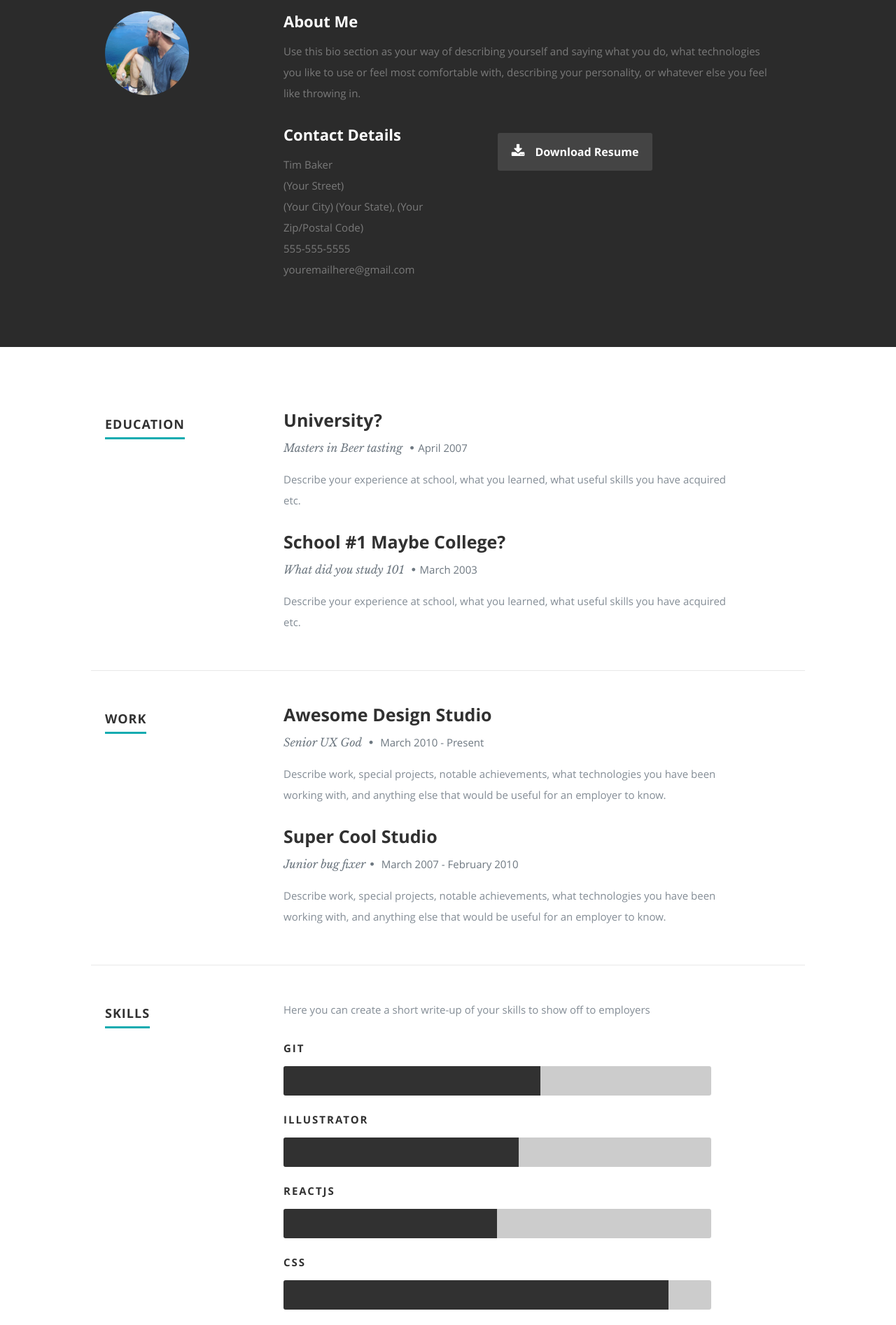
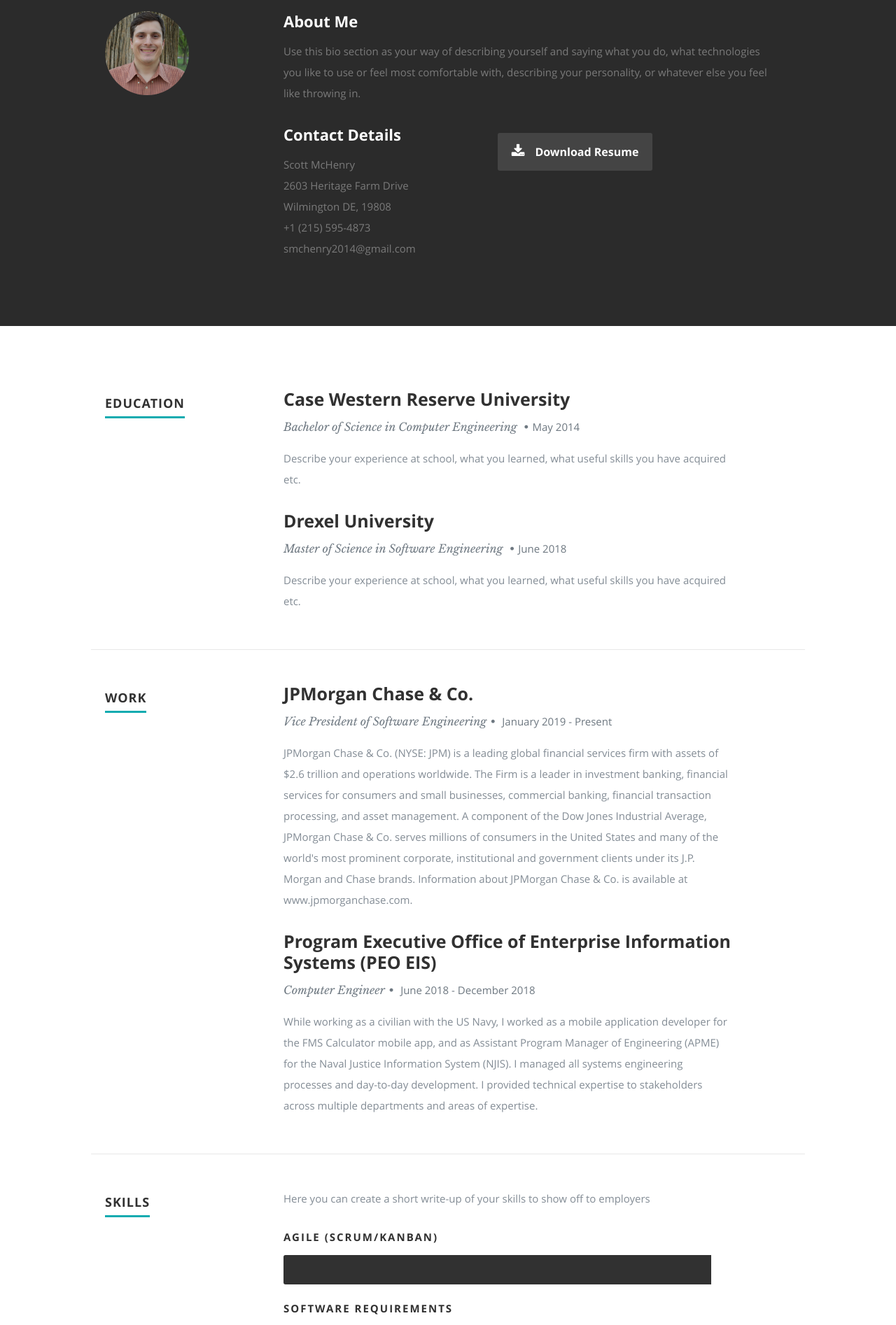
Before and after one commit to tbakerx/react-resume-template, a React (Create React App) app: page / in a window 1280 px wide. Shown: the part 880-2774 px from the top of the page at 70% size. Built offline with nearby package versions, Linux system fonts and the light colour scheme.

Commit message:
Initial Commit to forked repository

```diff
--- a/public/index.html
+++ b/public/index.html
@@ -12,7 +12,7 @@
     <link rel="stylesheet" href="%PUBLIC_URL%/css/magnific-popup.css">
 
 
-    <title>Tim Baker Development</title>
+    <title>Scott McHenry - Software Engineer</title>
   </head>
 
   <body>
--- a/public/resumeData.json
+++ b/public/resumeData.json
@@ -1,46 +1,36 @@
 {
   "main": {
-    "name": "Tim Baker",
-    "occupation": "(Your Occupation Here)",
-    "description": "Here will be your description. Use this to describe what you do or whatever you feel best describes yourself to a potential employer",
+    "name": "Scott McHenry",
+    "occupation": "Software and DevOps Engineer",
+    "description": "I'm a Vice President of Software Engineering for JPMorgan Chase & Co., and I'm a graduate of both Case Western Reserve University (2014, B.S. Computer Engineering) and Drexel University (2018, M.S. Software Engineering).",
     "image": "profilepic.jpg",
     "bio": "Use this bio section as your way of describing yourself and saying what you do, what technologies you like to use or feel most comfortable with, describing your personality, or whatever else you feel like throwing in.",
     "contactmessage": "Here is where you should write your message to readers to have them get in contact with you.",
-    "email": "youremailhere@gmail.com",
-    "phone": "555-555-5555",
+    "email": "smchenry2014@gmail.com",
+    "phone": "+1 (215) 595-4873",
     "address": {
-      "street": "(Your Street)",
-      "city": "(Your City)",
-      "state": "(Your State)",
-      "zip": "(Your Zip/Postal Code)"
+      "street": "2603 Heritage Farm Drive",
+      "city": "Wilmington",
+      "state": "DE",
+      "zip": "19808"
     },
     "website": "http://www.timbakerdev.com",
-    "resumedownload": "http://timbakerdev.com",
+    "resumedownload": "/mchenry-scott-resume.pdf",
     "social": [
       {
-        "name": "facebook",
-        "url": "http://facebook.com/tim.baker.906",
-        "className": "fa fa-facebook"
-      },
-      {
-        "name": "twitter",
-        "url": "http://twitter.com",
-        "className": "fa fa-twitter"
-      },
-      {
         "name": "linkedin",
-        "url": "https://www.linkedin.com/in/tim-baker-8420009a/",
+        "url": "https://www.linkedin.com/in/scottmmchenry/",
         "className": "fa fa-linkedin"
       },
       {
-        "name": "instagram",
-        "url": "http://instagram.com/tbaker_x",
-        "className": "fa fa-instagram"
+        "name": "github",
+        "url": "http://github.com/scottmc500",
+        "className": "fa fa-github"
       },
       {
-        "name": "github",
-        "url": "http://github.com/tbakerx",
-        "className": "fa fa-github"
+        "name": "stack-overflow",
+        "url": "https://stackoverflow.com/users/17783295/scott-mchenry",
+        "className": "fa fa-stack-overflow"
       }
     ]
   },
@@ -48,60 +38,64 @@
     "skillmessage": "Here you can create a short write-up of your skills to show off to employers",
     "education": [
       {
-        "school": "University?",
-        "degree": "Masters in Beer tasting",
-        "graduated": "April 2007",
+        "school": "Case Western Reserve University",
+        "degree": "Bachelor of Science in Computer Engineering",
+        "graduated": "May 2014",
         "description": "Describe your experience at school, what you learned, what useful skills you have acquired etc."
       },
       {
-        "school": "School #1 Maybe College?",
-        "degree": "What did you study 101",
-        "graduated": "March 2003",
+        "school": "Drexel University",
+        "degree": "Master of Science in Software Engineering",
+        "graduated": "June 2018",
         "description": "Describe your experience at school, what you learned, what useful skills you have acquired etc."
       }
     ],
     "work": [
       {
-        "company": "Awesome Design Studio",
-        "title": "Senior UX God ",
-        "years": "March 2010 - Present",
-        "description": "Describe work, special projects, notable achievements, what technologies you have been working with, and anything else that would be useful for an employer to know."
+        "company": "JPMorgan Chase & Co.",
+        "title": "Vice President of Software Engineering",
+        "years": "January 2019 - Present",
+        "description": "JPMorgan Chase & Co. (NYSE: JPM) is a leading global financial services firm with assets of $2.6 trillion and operations worldwide. The Firm is a leader in investment banking, financial services for consumers and small businesses, commercial banking, financial transaction processing, and asset management. A component of the Dow Jones Industrial Average, JPMorgan Chase & Co. serves millions of consumers in the United States and many of the world's most prominent corporate, institutional and government clients under its J.P. Morgan and Chase brands. Information about JPMorgan Chase & Co. is available at www.jpmorganchase.com."
       },
       {
-        "company": "Super Cool Studio",
-        "title": "Junior bug fixer",
-        "years": "March 2007 - February 2010",
-        "description": "Describe work, special projects, notable achievements, what technologies you have been working with, and anything else that would be useful for an employer to know."
+        "company": "Program Executive Office of Enterprise Information Systems (PEO EIS)",
+        "title": "Computer Engineer",
+        "years": "June 2018 - December 2018",
+        "description": "While working as a civilian with the US Navy, I worked as a mobile application developer for the FMS Calculator mobile app, and as Assistant Program Manager of Engineering (APME) for the Naval Justice Information System (NJIS). I managed all systems engineering processes and day-to-day development. I provided technical expertise to stakeholders across multiple departments and areas of expertise."
       }
     ],
     "skills": [
       {
-        "name": "Git",
-        "level": "60%"
+        "name": "Agile (Scrum/Kanban)",
+        "level": "100%"
       },
       {
-        "name": "Illustrator",
-        "level": "55%"
+        "name": "Software Requirements",
+        "level": "80%"
       },
       {
-        "name": "ReactJs",
+        "name": "Cloud Architecture Design",
+        "level": "80%"
+      },
+      {
+        "name": "Risk and Schedule Management",
         "level": "50%"
       },
       {
-        "name": "CSS",
+        "name": "Back-End Object-Oriented Programming (Java, Python, C#)",
         "level": "90%"
       },
       {
-        "name": "HTML5",
+        "name": "Front-End UX Programming (JavaScript, ReactJS, HTML5)",
+        "level": "50%"
+      },
+      {
+        "name": "Relational Databases (Oracle, MySQL, SQLServer, Sybase)",
         "level": "80%"
       },
       {
-        "name": "VueJs",
+        "name": "NoSQL Databases (DynamoDB, MongoDB)",
         "level": "50%"
-      },
-      {
-        "name": "MongoDB",
-        "level": "80%"
       }
     ]
   },
```
Also changed, not shown: public/images/profilepic.jpg, 1 other file (tests, documents, lock files or other folders).
